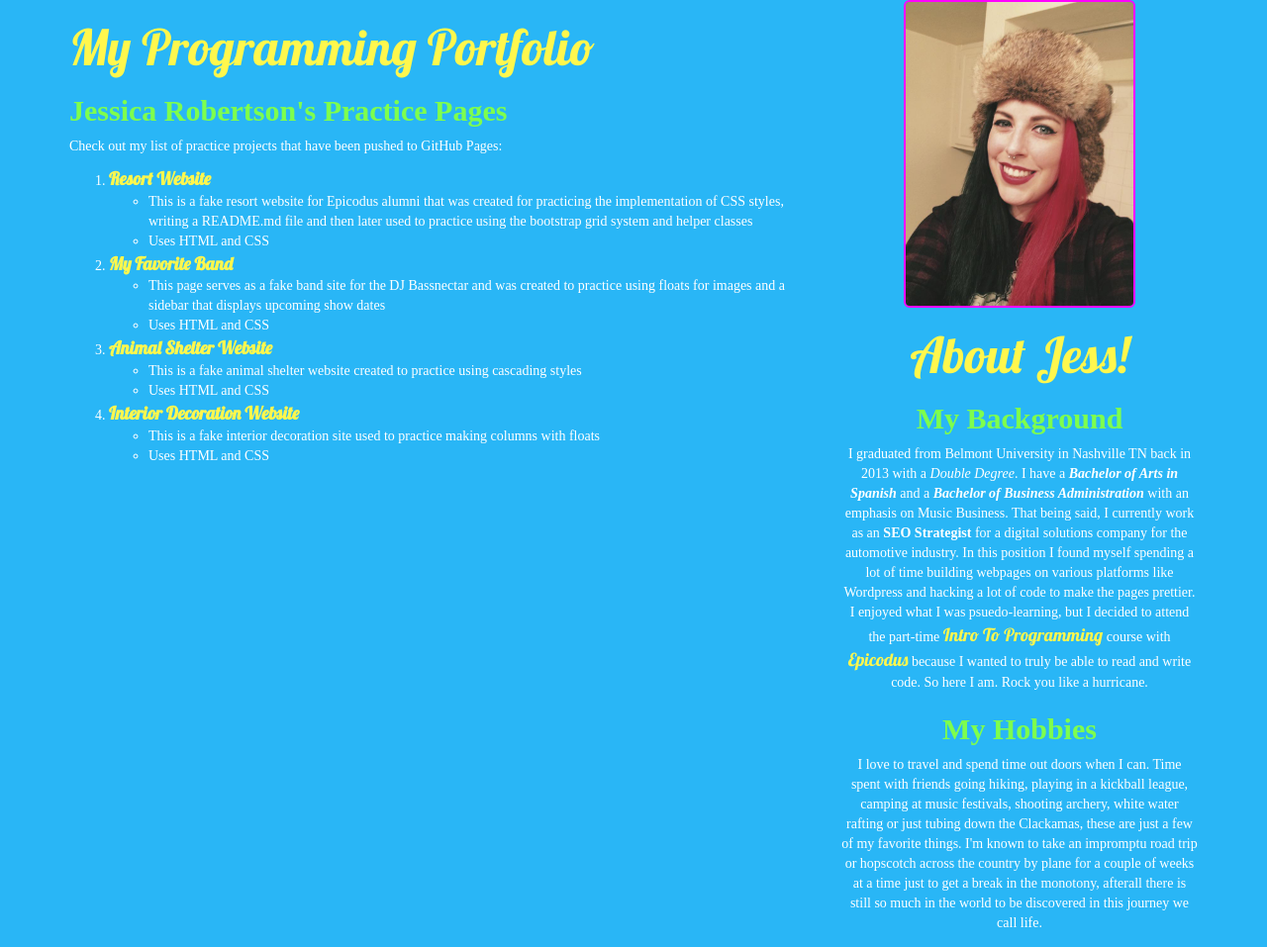
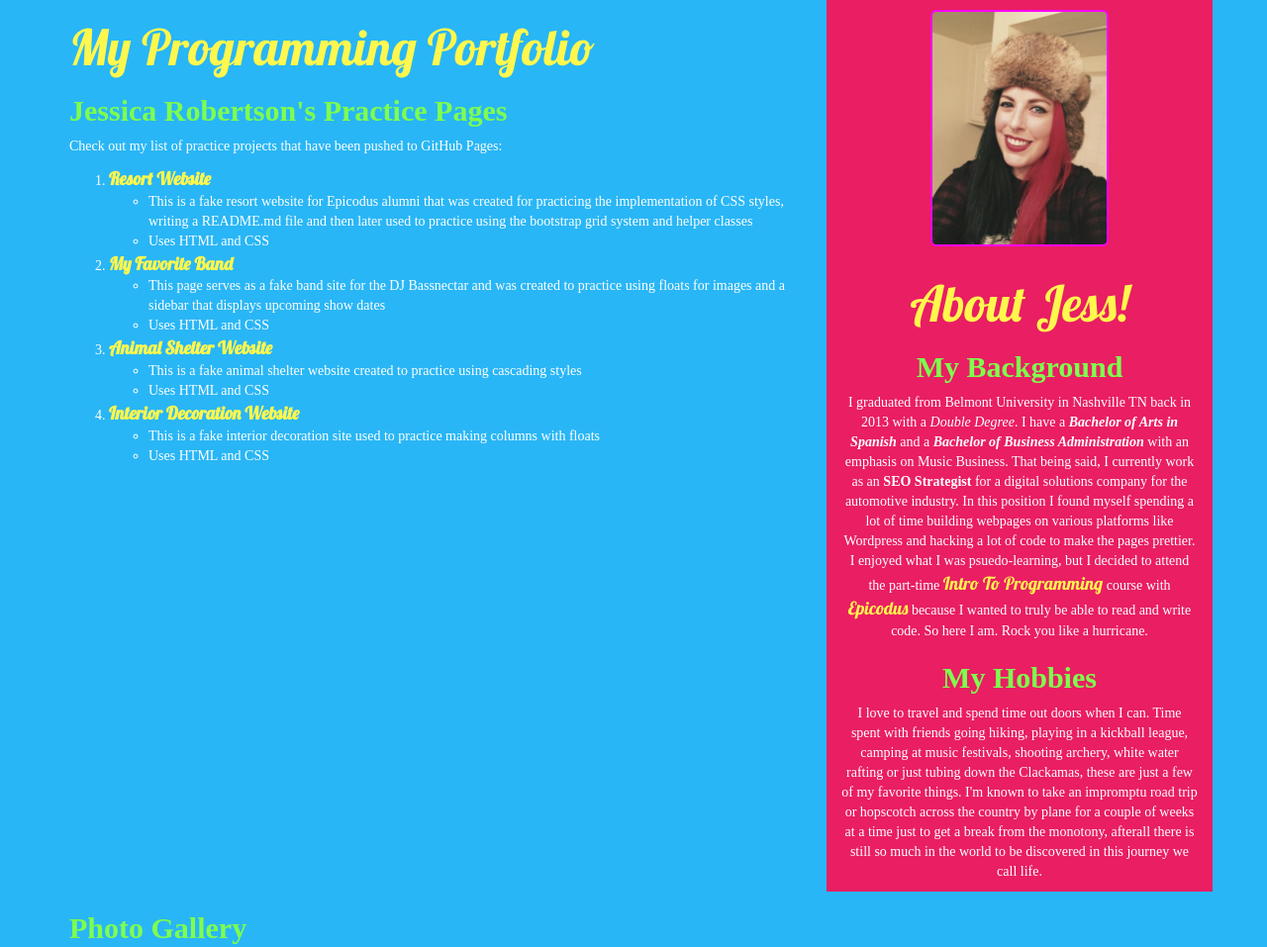
Before and after one commit to jessica-wabbit/jessica-programming-portfolio, a plain HTML site: page index.html in a window 1280 px wide. Shown: the top 957 px of the page at 99% size. Drawn offline with Linux system fonts and the light colour scheme; a web font is replaced by a local one.

Commit message:
Add background color to About Jess section.

```diff
--- a/css/portfolio-styles.css
+++ b/css/portfolio-styles.css
@@ -20,6 +20,7 @@ img {
   border-style: solid;
   border-width: 2px;
   border-color: magenta;
+  margin:10px;
 }
 
 
@@ -42,6 +43,9 @@ img.gallery {
   color: #fff74d;
 }
 
+.about-jess {
+  background-color: #e91e63;
+}
 
 a:link {
   text-decoration: none;
--- a/index.html
+++ b/index.html
@@ -44,13 +44,13 @@
             </li>
           </ol>
         </div>
-        <div class="col-md-4" align="center">
-          <img src="img/jess.jpg" class="img-rounded" alt="A silly picture of Jess in a crazy hat." width="65%">
+        <div class="col-md-4 about-jess" align="center">
+          <img src="img/jess.jpg" class="img-rounded" alt="A silly picture of Jess in a crazy hat." width="50%">
           <h1>About Jess!</h1>
           <h2>My Background</h2>
           <p>I graduated from Belmont University in Nashville TN back in 2013 with a <em>Double Degree</em>.  I have a <strong><em>Bachelor of Arts in Spanish</em></strong> and a <strong><em>Bachelor of Business Administration</em></strong> with an emphasis on Music Business. That being said, I currently work as an <strong>SEO Strategist</strong> for a digital solutions company for the automotive industry. In this position I found myself spending a lot of time building webpages on various platforms like Wordpress and hacking a lot of code to make the pages prettier. I enjoyed what I was psuedo-learning, but I decided to attend the part-time <span class="namedrop">Intro To Programming</span> course with <span class="namedrop">Epicodus</span> because I wanted to truly be able to read and write code.  So here I am.  Rock you like a hurricane.</p>
           <h2>My Hobbies</h2>
-          <p>I love to travel and spend time out doors when I can. Time spent with friends going hiking, playing in a kickball league, camping at music festivals, shooting archery, white water rafting or just tubing down the Clackamas, these are just a few of my favorite things. I'm known to take an impromptu road trip or hopscotch across the country by plane for a couple of weeks at a time just to get a break in the monotony, afterall there is still so much in the world to be discovered in this journey we call life.</p>
+          <p>I love to travel and spend time out doors when I can. Time spent with friends going hiking, playing in a kickball league, camping at music festivals, shooting archery, white water rafting or just tubing down the Clackamas, these are just a few of my favorite things. I'm known to take an impromptu road trip or hopscotch across the country by plane for a couple of weeks at a time just to get a break from the monotony, afterall there is still so much in the world to be discovered in this journey we call life.</p>
         </div>
       </div>
       <div class="row">
```
